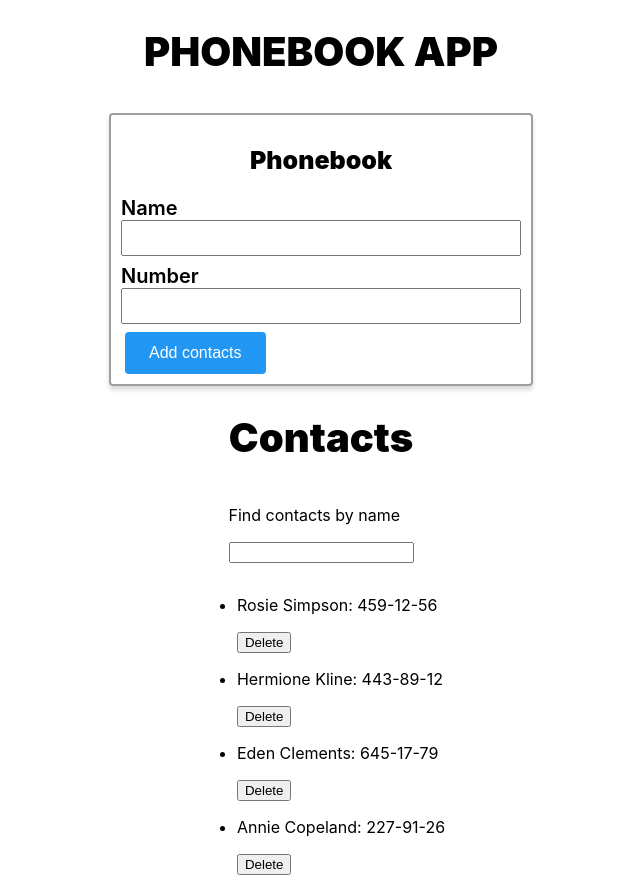
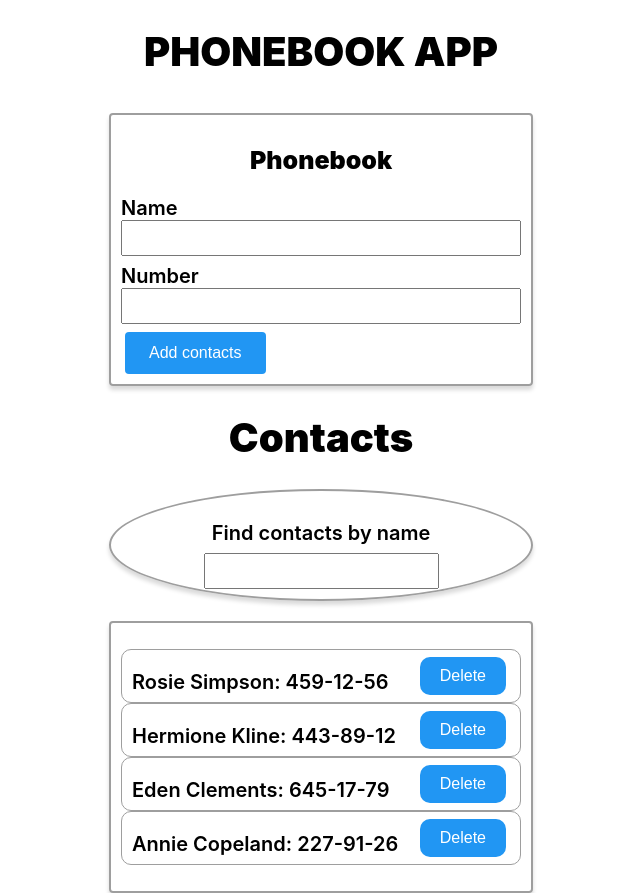
Before and after one commit to Shynal-Nazar/goit-react-hw-02-phonebook, a React (Create React App) app: page / in a window 1280 px wide. Shown: the whole page, without its empty margins (319-959 px from the left). Built offline with nearby package versions, Linux system fonts and the light colour scheme.

Commit message:
Add style for filter and contacts

```diff
--- a/src/components/contacts/Contacts.jsx
+++ b/src/components/contacts/Contacts.jsx
@@ -1,23 +1,31 @@
 import React from 'react';
 import PropTypes from 'prop-types';
+import {
+  ContactsSection,
+  ContactsList,
+  ContactsItem,
+  ContactsItemName,
+  ContactsBtn,
+} from './Contacts.styled';
 
 const ContactListItem = ({ name, number, onClickRemove }) => {
   return (
-    <li>
-      <p>
+    <ContactsItem>
+      <ContactsItemName>
         {name}: {number}
-      </p>
-      <button type="button" onClick={onClickRemove}>
+      </ContactsItemName>
+      <ContactsBtn type="button" onClick={onClickRemove}>
         Delete
-      </button>
-    </li>
+      </ContactsBtn>
+    </ContactsItem>
   );
 };
 
 const ContactList = ({ filteredContacts, onRemove }) => {
   return (
     filteredContacts.length > 0 && (
-      <ul>
+      <ContactsSection>
+        <ContactsList>
           {filteredContacts.map(({ id, name, number }) => (
             <ContactListItem
               key={id}
@@ -26,7 +34,8 @@ const ContactList = ({ filteredContacts, onRemove }) => {
               onClickRemove={() => onRemove(id)}
             />
           ))}
-      </ul>
+        </ContactsList>
+      </ContactsSection>
     )
   );
 };
--- a/src/components/contacts/contacts.styled.jsx
+++ b/src/components/contacts/contacts.styled.jsx
@@ -0,0 +1,50 @@
+import styled from '@emotion/styled';
+
+export const ContactsSection = styled.div`
+  width: 400px;
+  border: 2px solid #9e9e9e;
+  border-radius: 4px;
+  margin-top: 10px;
+  padding: 10px;
+  box-shadow: 0px 4px 4px hsla(0, 0%, 0%, 0.15);
+`;
+
+export const ContactsList = styled.ul`
+  list-style: none;
+  padding: 0;
+`;
+
+export const ContactsItem = styled.li`
+  display: flex;
+  align-items: center;
+  justify-content: space-between;
+  border: 1px solid #9e9e9e;
+  border-radius: 10px;
+  padding: 0 10px;
+`;
+
+export const ContactsItemName = styled.p`
+  margin-bottom: 8px;
+  font-weight: 600;
+  font-size: 20px;
+`;
+
+export const ContactsBtn = styled.button`
+  display: inline-flex;
+  margin: 0 4px;
+  padding: 10px 20px;
+  border: none;
+  border-radius: 10px;
+
+  font-family: sans-serif;
+  font-size: 16px;
+
+  background-color: #2196f3;
+  color: #fff;
+  cursor: pointer;
+
+  :hover,
+  :focus {
+    background-color: #1976d2;
+  }
+`;
--- a/src/components/filter/Filter.jsx
+++ b/src/components/filter/Filter.jsx
@@ -1,16 +1,17 @@
 import React from 'react';
 import PropTypes from 'prop-types';
+import { FilterSection, FilterName, FilterInput } from './Filter.styled';
 
 export default function Filter({ value, onChangeFilter }) {
   return (
-    <div>
-      <p>Find contacts by name</p>
-      <input
+    <FilterSection>
+      <FilterName>Find contacts by name</FilterName>
+      <FilterInput
         type="text"
         value={value}
         onChange={evt => onChangeFilter(evt.target.value)}
       />
-    </div>
+    </FilterSection>
   );
 }
 
--- /dev/null
+++ b/src/components/filter/Filter.styled.jsx
@@ -0,0 +1,26 @@
+import styled from '@emotion/styled';
+
+export const FilterSection = styled.div`
+  display: flex;
+  flex-direction: column;
+  justify-content: center;
+  align-items: center;
+
+  width: 400px;
+  border: 2px solid #9e9e9e;
+  border-radius: 50%;
+  margin-bottom: 10px;
+  padding: 10px;
+  box-shadow: 0px 4px 4px hsla(0, 0%, 0%, 0.15);
+`;
+
+export const FilterName = styled.p`
+  margin-bottom: 8px;
+  font-weight: 600;
+  font-size: 20px;
+`;
+
+export const FilterInput = styled.input`
+  padding: 8px;
+  font-family: inherit;
+`;
--- a/src/components/phonebook/Phonebook.jsx
+++ b/src/components/phonebook/Phonebook.jsx
@@ -20,7 +20,7 @@ class PhonebookSectionp extends Component {
   handleChange = (type, e) => {
     const { contacts } = this.props;
     if (type === 'name') {
-      const contactInState = contacts.find(
+      const contactInState = contacts.some(
         contact => contact.name.toLowerCase() === e.target.value.toLowerCase()
       );
       if (contactInState) {
```
Lines whose indentation alone changed are shown as unchanged.
